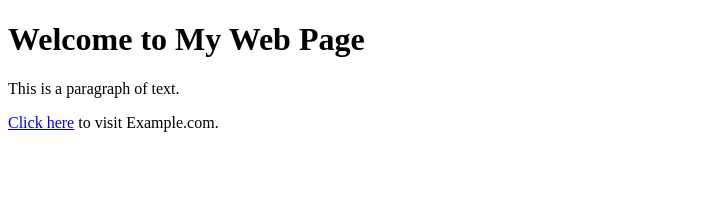
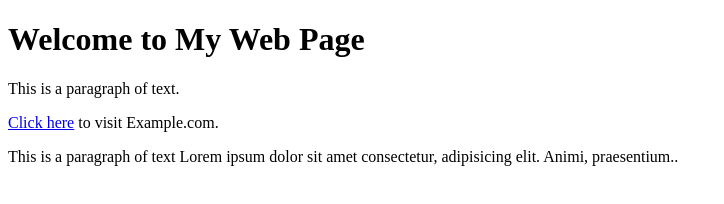
Before and after one commit to tpambrose/the-git-exercise, a plain HTML site: page trail.html in a window 1280 px wide. Shown: the whole page, without its empty margins (0-724 px from the left). Drawn offline with Linux system fonts and the light colour scheme.

Commit message:
update on trail.html

```diff
--- a/trail.html
+++ b/trail.html
@@ -7,5 +7,6 @@
   <h1>Welcome to My Web Page</h1>
   <p>This is a paragraph of text.</p>
   <a href="https://www.example.com">Click here</a> to visit Example.com.
+  <p>This is a paragraph of text Lorem ipsum dolor sit amet consectetur, adipisicing elit. Animi, praesentium..</p>
 </body>
 </html>
```
